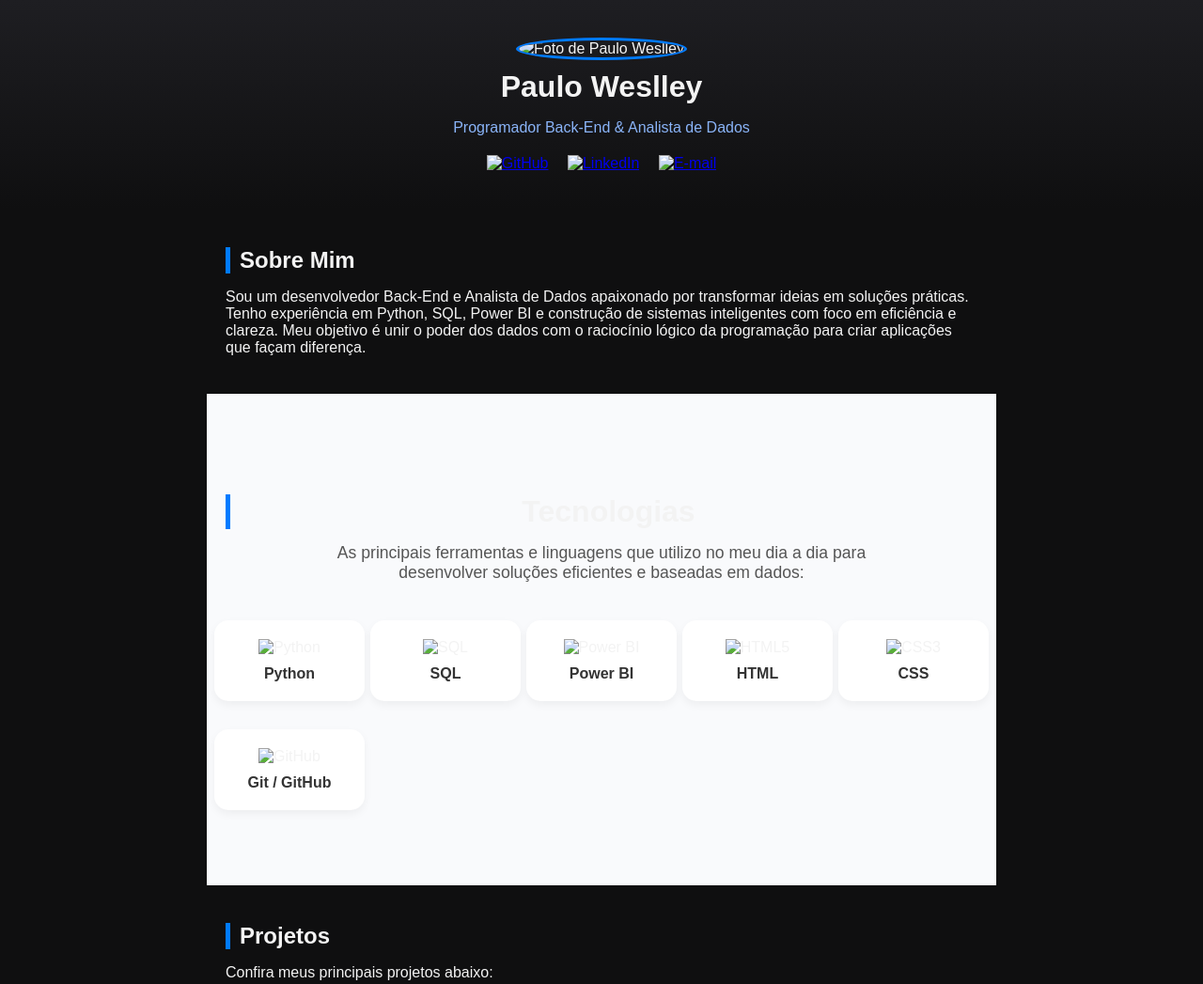
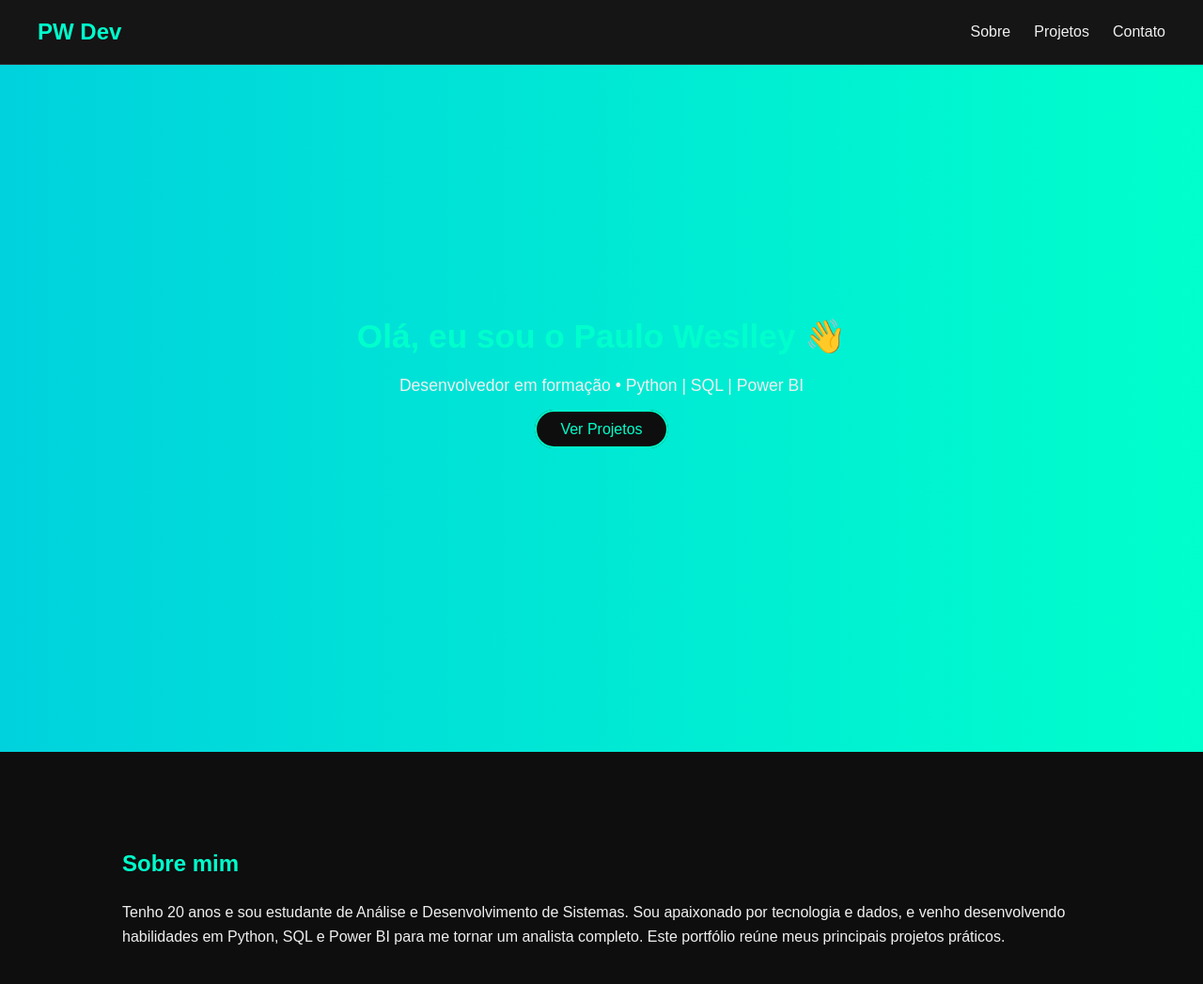
Before and after one commit to weslley87exe/PW_Portfolio, a plain HTML site: page index.html in a window 1280 px wide. Shown: the top 1047 px of the page at 94% size. Drawn offline with Linux system fonts and the light colour scheme.

Commit message:
Versão final do portfólio com banner animado e ícones SVG

```diff
--- a/index.html
+++ b/index.html
@@ -3,84 +3,77 @@
 <head>
   <meta charset="UTF-8">
   <meta name="viewport" content="width=device-width, initial-scale=1.0">
-  <title>Paulo Weslley | Back-End & Análise de Dados</title>
+  <title>Portfólio - Paulo Weslley</title>
   <link rel="stylesheet" href="style.css">
-  <script defer src="script.js"></script>
+  <script src="script.js" defer></script>
 </head>
 <body>
   <header>
-    <div class="container">
-      <img src="Assets/img/profile.jpg" alt="Foto de Paulo Weslley" class="profile-pic">
-      <h1>Paulo Weslley</h1>
-      <p class="subtitle">Programador Back-End & Analista de Dados</p>
-      <div class="socials">
-        <a href="https://github.com/weslley87exe" target="_blank"><img src="Assets/img/github.svg" alt="GitHub"></a>
-        <a href="https://www.linkedin.com/in/paulo-wesley-mesquita-oliveira-841b0b377" target="_blank"><img src="Assets/img/linkedin.svg" alt="LinkedIn"></a>
-        <a href="mailto:pauloweslleypw8@gmail.com"><img src="Assets/img/email.svg" alt="E-mail"></a>
-      </div>
-    </div>
+    <nav>
+      <h1>PW Dev</h1>
+      <ul>
+        <li><a href="#sobre">Sobre</a></li>
+        <li><a href="#projetos">Projetos</a></li>
+        <li><a href="#contato">Contato</a></li>
+      </ul>
+    </nav>
   </header>
 
-  <main>
-    <section id="about">
-      <h2>Sobre Mim</h2>
-      <p>
-        Sou um desenvolvedor Back-End e Analista de Dados apaixonado por transformar ideias em soluções práticas.
-        Tenho experiência em Python, SQL, Power BI e construção de sistemas inteligentes com foco em eficiência
-        e clareza. Meu objetivo é unir o poder dos dados com o raciocínio lógico da programação para criar
-        aplicações que façam diferença.
-      </p>
+  <section id="inicio" class="banner">
+    <div class="banner-text">
+      <h2>Olá, eu sou o Paulo Weslley 👋</h2>
+      <p>Desenvolvedor em formação • Python | SQL | Power BI</p>
+      <a href="#projetos" class="btn">Ver Projetos</a>
+    </div>
   </section>
 
-    <section id="skills">
-  <h2>Tecnologias</h2>
-  <p class="tech-intro">
-    As principais ferramentas e linguagens que utilizo no meu dia a dia para desenvolver soluções eficientes e baseadas em dados:
-  </p>
+  <section id="sobre" class="container">
+    <h2>Sobre mim</h2>
+    <p>Tenho 20 anos e sou estudante de Análise e Desenvolvimento de Sistemas.
+      Sou apaixonado por tecnologia e dados, e venho desenvolvendo habilidades em Python, SQL e Power BI para me tornar um analista completo.
+      Este portfólio reúne meus principais projetos práticos.</p>
+  </section>
 
-  <div class="tech-grid">
-    <div class="tech-item">
-      <img src="Assets/img/python.svg" alt="Python">
-      <span>Python</span>
+  <section id="projetos" class="container">
+    <h2>Projetos</h2>
+    <div class="projetos-grid">
+      <div class="projeto-card">
+        <img src="assets/img/python.svg" alt="Python">
+        <h3>Python</h3>
+        <p>Scripts e mini-sistemas desenvolvidos para aprendizado e automação.</p>
+        <a href="Python_Projects/" target="_blank">Ver Projetos</a>
       </div>
-    <div class="tech-item">
-      <img src="Assets/img/sql.svg" alt="SQL">
-      <span>SQL</span>
+      <div class="projeto-card">
+        <img src="assets/img/sql.svg" alt="SQL">
+        <h3>SQL</h3>
+        <p>Consultas e modelagens de banco de dados aplicadas a casos reais.</p>
+        <a href="SQL_Scripts/" target="_blank">Ver Scripts</a>
       </div>
-    <div class="tech-item">
-      <img src="Assets/img/powerbi.svg" alt="Power BI">
-      <span>Power BI</span>
-    </div>
-    <div class="tech-item">
-      <img src="Assets/img/html.svg" alt="HTML5">
-      <span>HTML</span>
-    </div>
-    <div class="tech-item">
-      <img src="Assets/img/css.svg" alt="CSS3">
-      <span>CSS</span>
-    </div>
-    <div class="tech-item">
-      <img src="Assets/img/github.svg" alt="GitHub">
-      <span>Git / GitHub</span>
+      <div class="projeto-card">
+        <img src="assets/img/powerbi.svg" alt="Power BI">
+        <h3>Power BI</h3>
+        <p>Dashboards interativos e relatórios de análise de dados.</p>
+        <a href="PowerBI_Dashboards/" target="_blank">Ver Dashboards</a>
       </div>
     </div>
   </section>
 
-
-    <section id="projects">
-      <h2>Projetos</h2>
-      <p>Confira meus principais projetos abaixo:</p>
-      <div class="project-list">
-        <a href="https://github.com/weslley87exe/sistema-alunos" target="_blank" class="project-card">
-          <h3>Sistema de Cadastro de Alunos</h3>
-          <p>Aplicação Python com funções de cadastro, notas e estatísticas — foco em boas práticas e validação.</p>
+  <section id="contato" class="container contato">
+    <h2>Contato</h2>
+    <p>Entre em contato comigo para parcerias, projetos ou oportunidades.</p>
+    <div class="redes">
+      <a href="https://github.com/pauloweslley" target="_blank">
+        <img src="assets/img/github.svg" alt="GitHub">
+      </a>
+      <a href="https://linkedin.com/in/pauloweslley" target="_blank">
+        <img src="assets/img/linkedin.svg" alt="LinkedIn">
       </a>
     </div>
+    <p>Email: <a href="mailto:pauloweslley.dev@gmail.com">pauloweslley.dev@gmail.com</a></p>
   </section>
-  </main>
 
   <footer>
-    <p>© 2025 Paulo Weslley. Todos os direitos reservados.</p>
+    <p>© 2025 Paulo Weslley - Todos os direitos reservados.</p>
   </footer>
 </body>
 </html>
--- a/script.js
+++ b/script.js
@@ -1,11 +1,13 @@
-// Animações simples para interação
-document.addEventListener('DOMContentLoaded', () => {
-  const techs = document.querySelectorAll('.tech-item');
-  techs.forEach((t, i) => {
-    t.style.opacity = '0';
-    setTimeout(() => {
-      t.style.transition = 'opacity 0.6s ease';
-      t.style.opacity = '1';
-    }, i * 150);
+// Rolagem suave entre seções
+document.querySelectorAll('a[href^="#"]').forEach(anchor => {
+  anchor.addEventListener('click', function (e) {
+    e.preventDefault();
+    const target = document.querySelector(this.getAttribute('href'));
+    if (target) {
+      window.scrollTo({
+        top: target.offsetTop - 60,
+        behavior: 'smooth'
+      });
+    }
   });
 });
--- a/style.css
+++ b/style.css
@@ -1,159 +1,169 @@
-body {
-  background-color: #0f0f10;
-  color: #f3f3f3;
-  font-family: 'Poppins', sans-serif;
+* {
   margin: 0;
   padding: 0;
+  box-sizing: border-box;
+  font-family: 'Poppins', sans-serif;
 }
 
-header {
-  text-align: center;
-  padding: 40px 0;
-  background: linear-gradient(180deg, #1e1e22 0%, #0f0f10 100%);
+body {
+  background-color: #0e0e0e;
+  color: #f0f0f0;
+  line-height: 1.6;
 }
 
-.profile-pic {
-  width: 130px;
-  height: 130px;
-  border-radius: 50%;
-  border: 3px solid #007bff;
+/* ===== NAVBAR ===== */
+header {
+  background: #151515;
+  position: fixed;
+  top: 0;
+  width: 100%;
+  z-index: 10;
+  border-bottom: 1px solid #333;
 }
 
-h1 {
-  margin: 10px 0 0;
-  font-size: 2rem;
+nav {
+  display: flex;
+  justify-content: space-between;
+  align-items: center;
+  padding: 15px 40px;
 }
 
-.subtitle {
-  color: #8ab4f8;
-  margin-bottom: 20px;
-  font-weight: 500;
+nav h1 {
+  color: #00ffcc;
+  font-size: 1.5em;
 }
 
-.socials img {
-  width: 28px;
-  margin: 0 8px;
+nav ul {
+  list-style: none;
+  display: flex;
+  gap: 25px;
+}
+
+nav a {
+  text-decoration: none;
+  color: #f0f0f0;
+  transition: 0.3s;
+}
+
+nav a:hover {
+  color: #00ffcc;
+}
+
+/* ===== BANNER ===== */
+.banner {
+  height: 100vh;
+  display: flex;
+  align-items: center;
+  justify-content: center;
+  text-align: center;
+  background: linear-gradient(270deg, #00ffcc, #0077ff, #6f00ff);
+  background-size: 600% 600%;
+  animation: gradientMove 10s ease infinite;
+}
+
+@keyframes gradientMove {
+  0% { background-position: 0% 50%; }
+  50% { background-position: 100% 50%; }
+  100% { background-position: 0% 50%; }
+}
+
+.banner-text h2 {
+  font-size: 2.2em;
+  margin-bottom: 10px;
+}
+
+.banner-text p {
+  font-size: 1.1em;
+  margin-bottom: 20px;
+}
+
+.btn {
+  background: #0e0e0e;
+  color: #00ffcc;
+  padding: 10px 25px;
+  border-radius: 25px;
+  text-decoration: none;
+  transition: 0.3s;
+  border: 2px solid #00ffcc;
+}
+
+.btn:hover {
+  background: #00ffcc;
+  color: #0e0e0e;
+}
+
+/* ===== SEÇÕES ===== */
+.container {
+  padding: 100px 40px;
+  max-width: 1100px;
+  margin: auto;
+}
+
+h2 {
+  color: #00ffcc;
+  margin-bottom: 20px;
+}
+
+.projetos-grid {
+  display: grid;
+  grid-template-columns: repeat(auto-fit, minmax(250px, 1fr));
+  gap: 30px;
+}
+
+.projeto-card {
+  background: #1b1b1b;
+  padding: 25px;
+  border-radius: 10px;
+  border: 1px solid #2c2c2c;
+  text-align: center;
   transition: transform 0.3s ease;
 }
 
-.socials img:hover {
-  transform: scale(1.2);
-}
-
-section {
-  margin: 40px auto;
-  width: 90%;
-  max-width: 800px;
-}
-
-h2 {
-  border-left: 5px solid #007bff;
-  padding-left: 10px;
-  font-size: 1.5rem;
+.projeto-card img {
+  width: 50px;
   margin-bottom: 15px;
 }
 
-.tech-grid {
-  display: flex;
-  flex-wrap: wrap;
-  gap: 15px;
-  justify-content: center;
+.projeto-card:hover {
+  transform: translateY(-5px);
+  border-color: #00ffcc;
 }
 
-.tech-item {
-  background: #1e1e22;
-  border-radius: 10px;
-  padding: 15px;
+/* ===== CONTATO ===== */
+.contato {
   text-align: center;
-  width: 120px;
-  transition: transform 0.3s;
 }
 
-.tech-item:hover {
-  transform: translateY(-5px);
-  box-shadow: 0 0 10px #007bff;
+.redes {
+  display: flex;
+  justify-content: center;
+  gap: 25px;
+  margin: 20px 0;
 }
 
-.tech-item img {
+.redes img {
   width: 40px;
-  height: 40px;
-}
-
-.project-list {
-  display: flex;
-  flex-wrap: wrap;
-  gap: 20px;
-  justify-content: center;
-}
-
-.project-card {
-  background: #1e1e22;
-  border-radius: 12px;
-  padding: 20px;
-  width: 90%;
-  text-decoration: none;
-  color: white;
   transition: 0.3s;
 }
 
-.project-card:hover {
-  background: #007bff;
-  color: #fff;
+.redes img:hover {
+  transform: scale(1.1);
 }
 
+.contato a {
+  color: #00ffcc;
+  text-decoration: none;
+}
+
+.contato a:hover {
+  text-decoration: underline;
+}
+
+/* ===== FOOTER ===== */
 footer {
   text-align: center;
   padding: 20px;
-  border-top: 1px solid #1e1e22;
-  color: #888;
-  font-size: 0.9rem;
+  border-top: 1px solid #333;
+  background: #151515;
+  color: #aaa;
 }
-#skills {
-  text-align: center;
-  padding: 80px 20px;
-  background: #f9fafc;
-}
-
-#skills h2 {
-  font-size: 2em;
-  margin-bottom: 15px;
-}
-
-.tech-intro {
-  max-width: 600px;
-  margin: 0 auto 40px;
-  font-size: 1.1em;
-  color: #555;
-}
-
-.tech-grid {
-  display: grid;
-  grid-template-columns: repeat(auto-fit, minmax(130px, 1fr));
-  gap: 30px;
-  justify-items: center;
-}
-
-.tech-item {
-  background: #fff;
-  border-radius: 15px;
-  padding: 20px;
-  box-shadow: 0 4px 10px rgba(0,0,0,0.05);
-  transition: transform 0.2s ease, box-shadow 0.2s ease;
-}
-
-.tech-item:hover {
-  transform: translateY(-5px);
-  box-shadow: 0 8px 18px rgba(0,0,0,0.1);
-}
-
-.tech-item img {
-  width: 50px;
-  height: 50px;
-  margin-bottom: 10px;
-}
-
-.tech-item span {
-  display: block;
-  font-weight: 600;
-  color: #333;
-}
```
Also changed, not shown: assets/index.html (deleted, +0 -63 lines), assets/banner.png (deleted), assets/img/banner.png (added), assets/img/github.svg (added), assets/img/linkedin.svg (added), assets/img/powerbi.svg (added), assets/img/python.svg (added), assets/img/sql.svg (added). Lines whose indentation alone changed are shown as unchanged.
